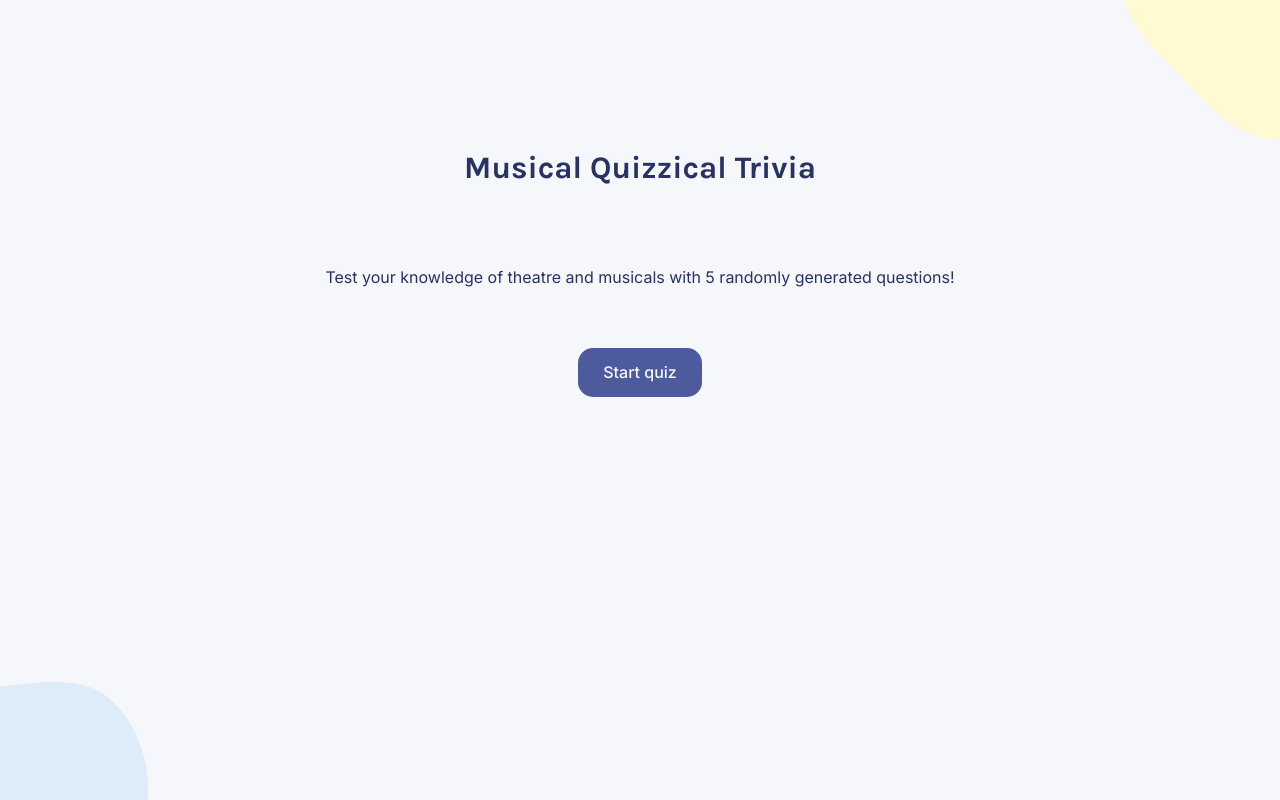
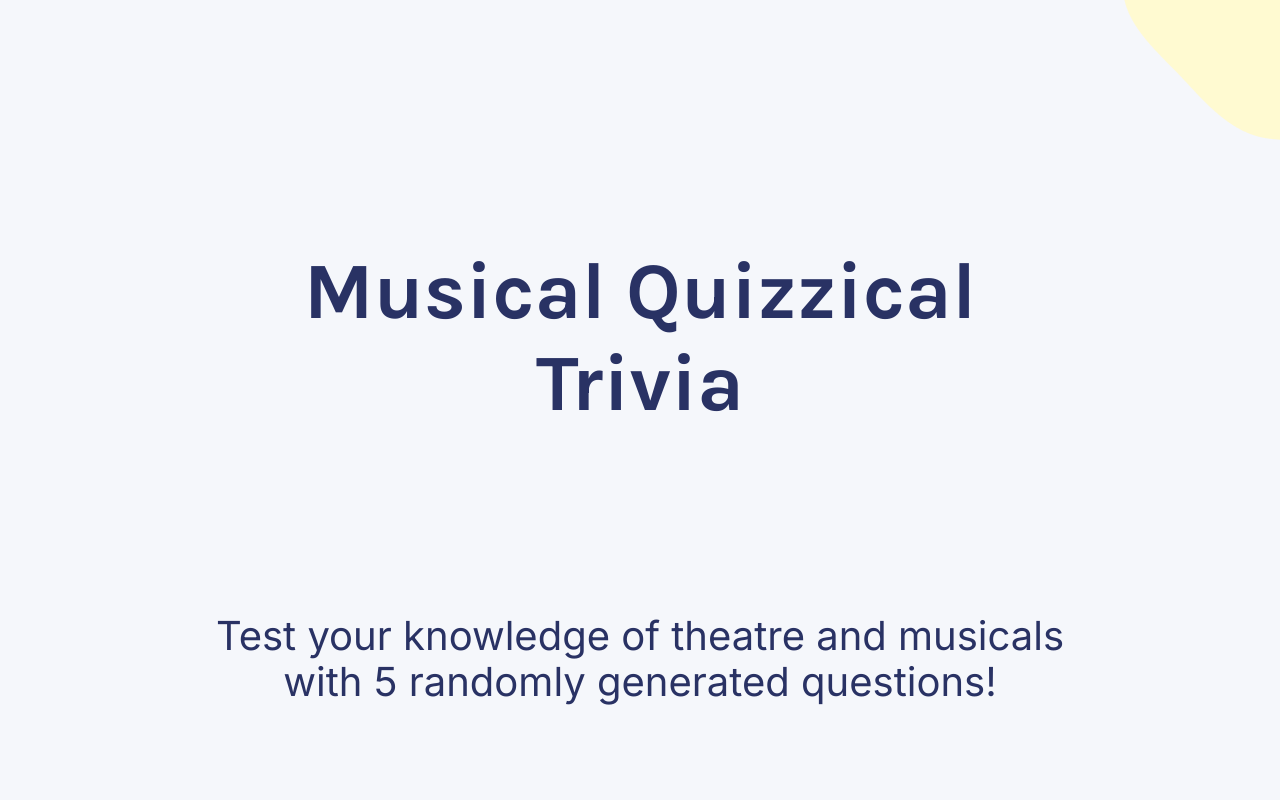
Before and after one commit to atvanek/quizzical, a React (Create React App) app: page / in a window 1280 px wide. Shown: the top 800 px of the page. Built offline with nearby package versions, Linux system fonts and the light colour scheme; no server answers.

Commit message:
visibility changes

```diff
--- a/public/style.css
+++ b/public/style.css
@@ -14,22 +14,20 @@ h1{
     font-family: 'Karla';
     font-style: normal;
     font-weight: 700;
-    font-size: 31.25px;
-    line-height: 37px;
+    font-size: 80px;
     text-align: center;
     color: #293264;
 }
 
-.quiz-description{
+.quiz-description, .score{
     font-family: 'Inter';
     font-style: normal;
     font-weight: 400;
-    font-size: 16px;
-    line-height: 19px;
+    font-size: 40px;
     text-align: center;
     color: #293264;
     width: 100%;
-    padding: 45px 0px;
+    padding: 10% 0px;
 }
 
 button {
@@ -40,10 +38,9 @@ button {
     font-family: 'Inter';
     font-style: normal;
     font-weight: 500;
-    font-size: 16px;
-    line-height: 19px;
+    font-size: 40px;
     text-align: center;
-    padding: 15px 25px;
+    padding: 5% 10%;
 }
 
 .start-container{
@@ -51,16 +48,15 @@ button {
     flex-flow: row wrap;
     justify-content: center;
     align-items: center;
-    margin: 10%;
+    margin: 15%;
 }
 
-h3{
+h3, .score{
 
     font-family: 'Karla';
     font-style: normal;
     font-weight: 700;
-    font-size: 16px;
-    line-height: 19px;
+    font-size: px;
     color: #293264;
 
 }
@@ -69,8 +65,7 @@ h3{
     font-family: 'Inter';
     font-style: normal;
     font-weight: 500;
-    font-size: 10.24px;
-    line-height: 12px;
+    font-size: 16px;
     text-align: center;
     color: #293264;
     border: 0.771045px solid #4D5B9E;
@@ -117,3 +112,15 @@ h3{
     border-radius: 7.71045px;
     border: none;
 }
+
+button.check-answers, button.play-again{
+    font-size: 24px;
+    margin: 20px 0;
+    padding: 20px;
+}
+
+.score-and-reset{
+    display: flex;
+    flex-flow: row wrap;
+    justify-content: center;
+}
--- a/src/App.js
+++ b/src/App.js
@@ -15,7 +15,7 @@ export default function App() {
 
     React.useEffect(() => {
 
-        fetch('https://opentdb.com/api.php?amount=5&category=13&difficulty=easy&type=multiple&encode=url3986')
+        fetch('https://opentdb.com/api.php?amount=7&category=13&encode=url3986')
         .then(res => res.json())
         .then(data => {
             return setQuestions(() => data.results.map(item => {
--- a/src/Quiz.js
+++ b/src/Quiz.js
@@ -55,8 +55,8 @@ export default function Quiz(props) {
                 {!props.answersChecked ? (
                 <button className='check-answers' onClick={props.checkAnswers}> Check Answers </button>)
                 :
-                <div>
-                <p>{props.score}</p>
+                <div className='score-and-reset'>
+                <p className='score'>Your score: {props.score} / {props.questions.length}</p>
                 <button className='play-again' onClick={props.playAgain}> Play Again </button>
                 </div>
             }
```
